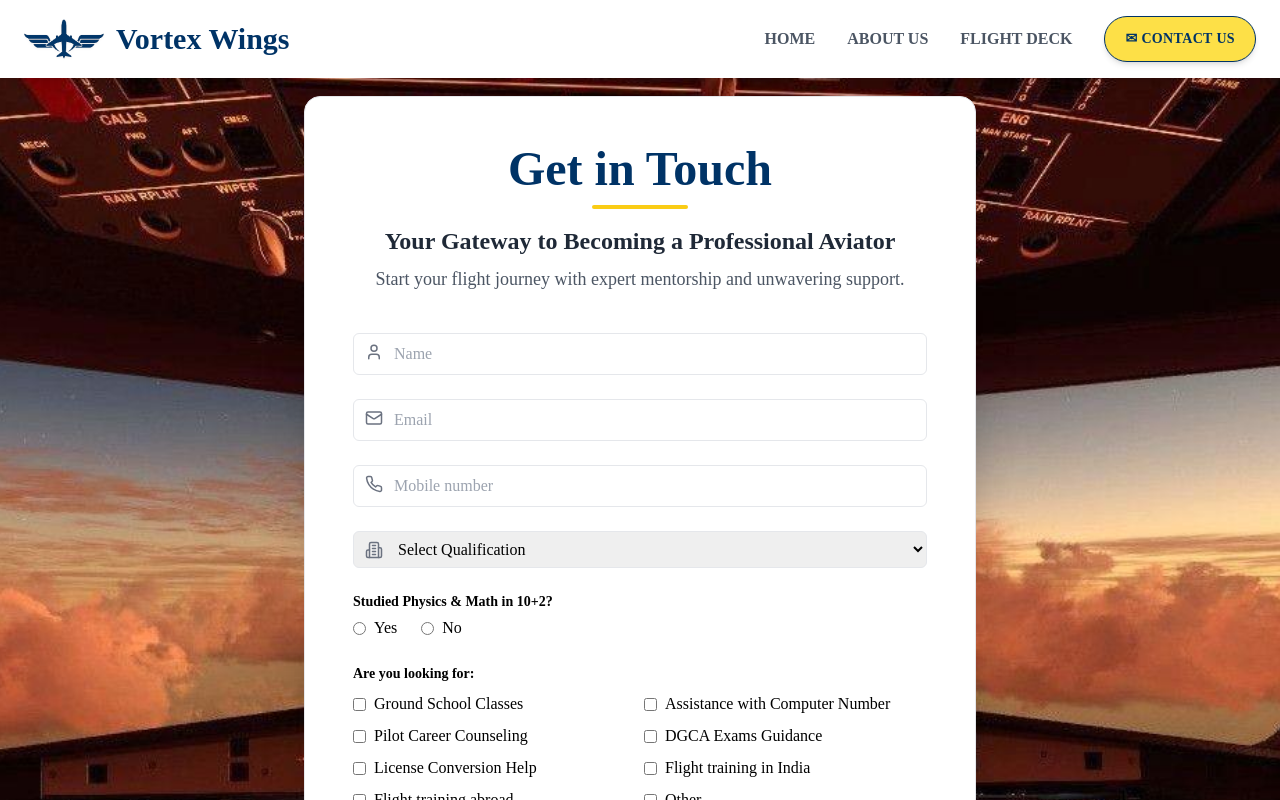
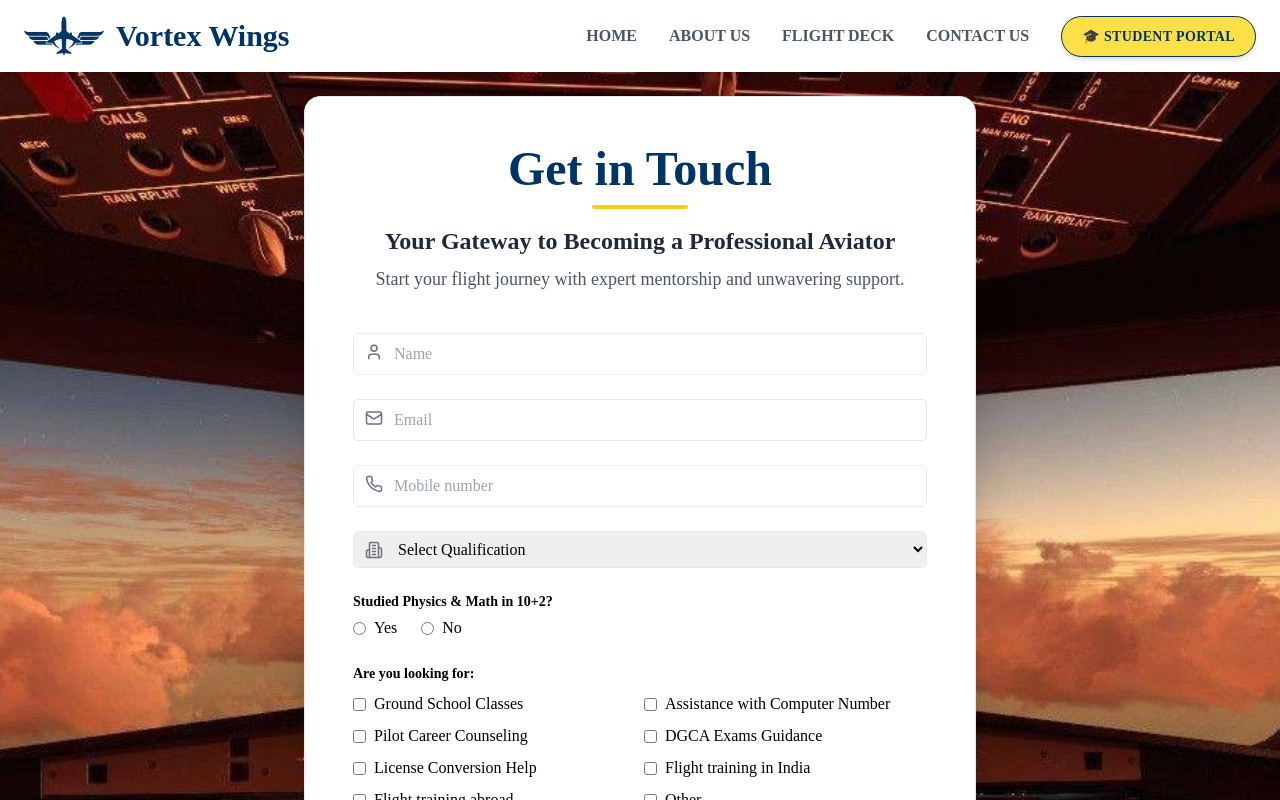
Before and after one commit to Yash-Aanand/vortexwings, a React (Vite) app: page /contact in a window 1280 px wide. Shown: the top 800 px of the page. Built offline with nearby package versions, Linux system fonts and the light colour scheme.

Commit message:
student portal addition

```diff
--- a/src/components/Navbar.tsx
+++ b/src/components/Navbar.tsx
@@ -3,8 +3,6 @@ import { motion, AnimatePresence } from "framer-motion";
 import { useNavigate } from "react-router-dom";
 import { Menu, X, ChevronDown } from "lucide-react";
 import logo from "../images/vortexlogotr.png";
-import emailjs from "@emailjs/browser";
-import { useRef } from "react";
 
 const sections = [
   { label: "Home", path: "/", anchor: "home" },
@@ -29,6 +27,11 @@ const sections = [
     ],
   },
   { label: "Contact Us", path: "/contact" },
+  {
+    label: "Student Portal",
+    path: "https://web.classplusapp.com/login",
+    type: "external",
+  },
 ];
 
 const Navbar = () => {
@@ -50,7 +53,6 @@ const Navbar = () => {
           window.scrollTo({ top: y, behavior: "smooth" });
         }
       } else {
-        // Scroll to top if no anchorId is specified
         window.scrollTo({ top: 0, behavior: "smooth" });
       }
     }, 100);
@@ -75,16 +77,18 @@ const Navbar = () => {
           </span>
         </motion.button>
 
-        <div className="hidden md:flex items-center space-x-4 lg:space-x-8">
+        <div className="hidden lg:flex items-center space-x-4 lg:space-x-8">
           {sections.map((item) => (
             <div key={item.label} className="relative group">
-              {item.label === "Contact Us" ? (
-                <button
-                  onClick={() => goToPage(item.path)}
+              {item.type === "external" ? (
+                <a
+                  href={item.path}
+                  target="_blank"
+                  rel="noopener noreferrer"
                   className="uppercase font-bold text-sm px-4 py-2 md:px-5 md:py-3 rounded-full bg-yellow-300 text-navy-blue border border-navy-blue shadow-md hover:bg-yellow-200 hover:shadow-lg transition-all duration-200 tracking-wide"
                 >
-                  ✉ Contact Us
-                </button>
+                  🎓 {item.label}
+                </a>
               ) : (
                 <>
                   <button
@@ -120,7 +124,7 @@ const Navbar = () => {
         </div>
 
         <button
-          className="md:hidden text-navy-blue z-50"
+          className="lg:hidden text-navy-blue z-50"
           onClick={() => setIsOpen(!isOpen)}
         >
           {isOpen ? <X className="h-6 w-6" /> : <Menu className="h-6 w-6" />}
@@ -135,10 +139,24 @@ const Navbar = () => {
             animate={{ opacity: 1, height: "auto" }}
             exit={{ opacity: 0, height: 0 }}
             transition={{ duration: 0.3 }}
-            className="md:hidden absolute top-full left-0 right-0 bg-white/95 backdrop-blur-md shadow-lg overflow-hidden z-40"
+            className="lg:hidden absolute top-full left-0 right-0 bg-white/95 backdrop-blur-md shadow-lg overflow-hidden z-40"
           >
             <div className="flex flex-col items-center py-4 space-y-2 px-4">
               {sections.map((item) => {
+                if (item.type === "external") {
+                  return (
+                    <a
+                      key={item.label}
+                      href={item.path}
+                      target="_blank"
+                      rel="noopener noreferrer"
+                      className="uppercase font-bold text-sm px-4 py-2 w-full text-center rounded-full bg-yellow-300 text-navy-blue border border-navy-blue shadow-md hover:bg-yellow-200 hover:shadow-lg transition-all duration-200 tracking-wide"
+                    >
+                      🎓 {item.label}
+                    </a>
+                  );
+                }
+
                 if (item.submenu) {
                   const isOpenDropdown = openDropdown === item.label;
                   return (
```
